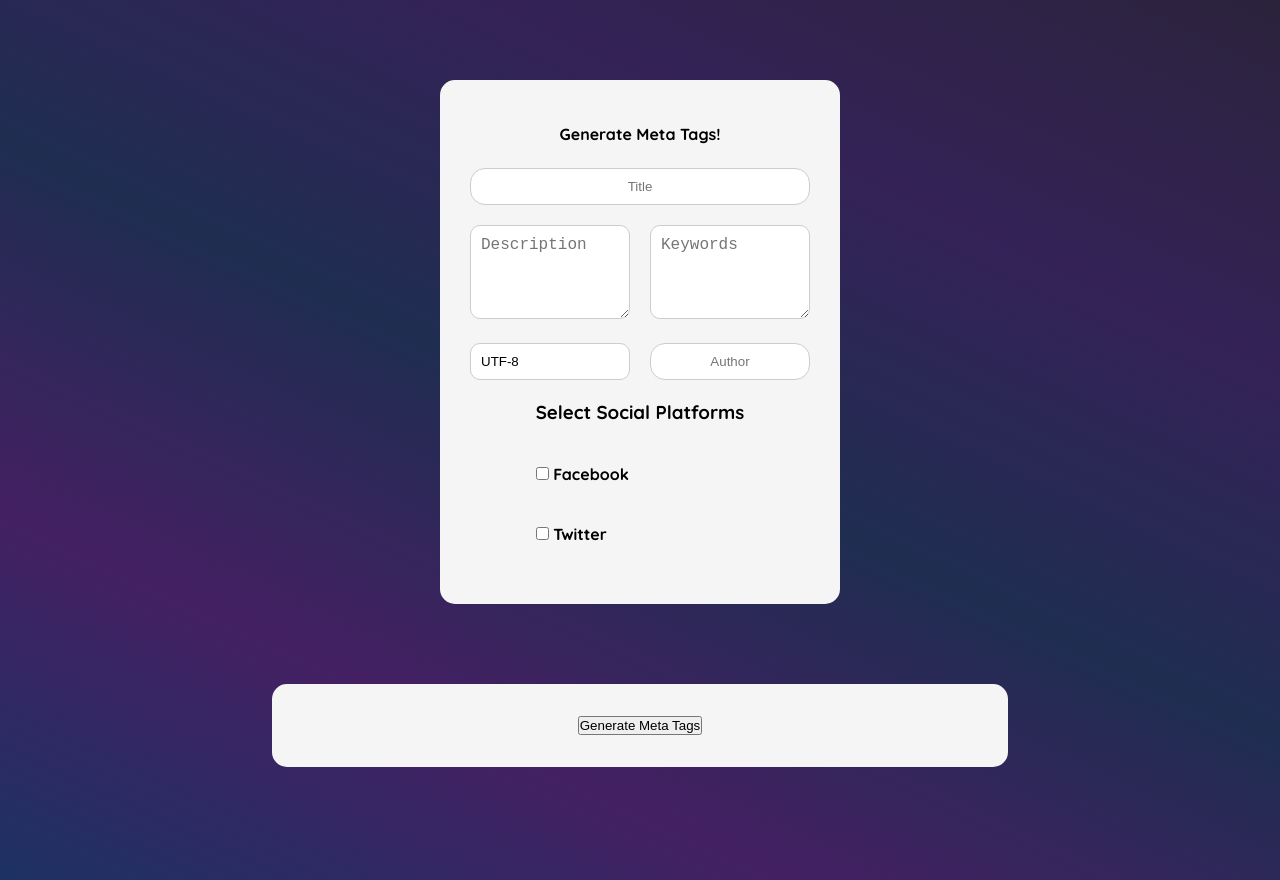
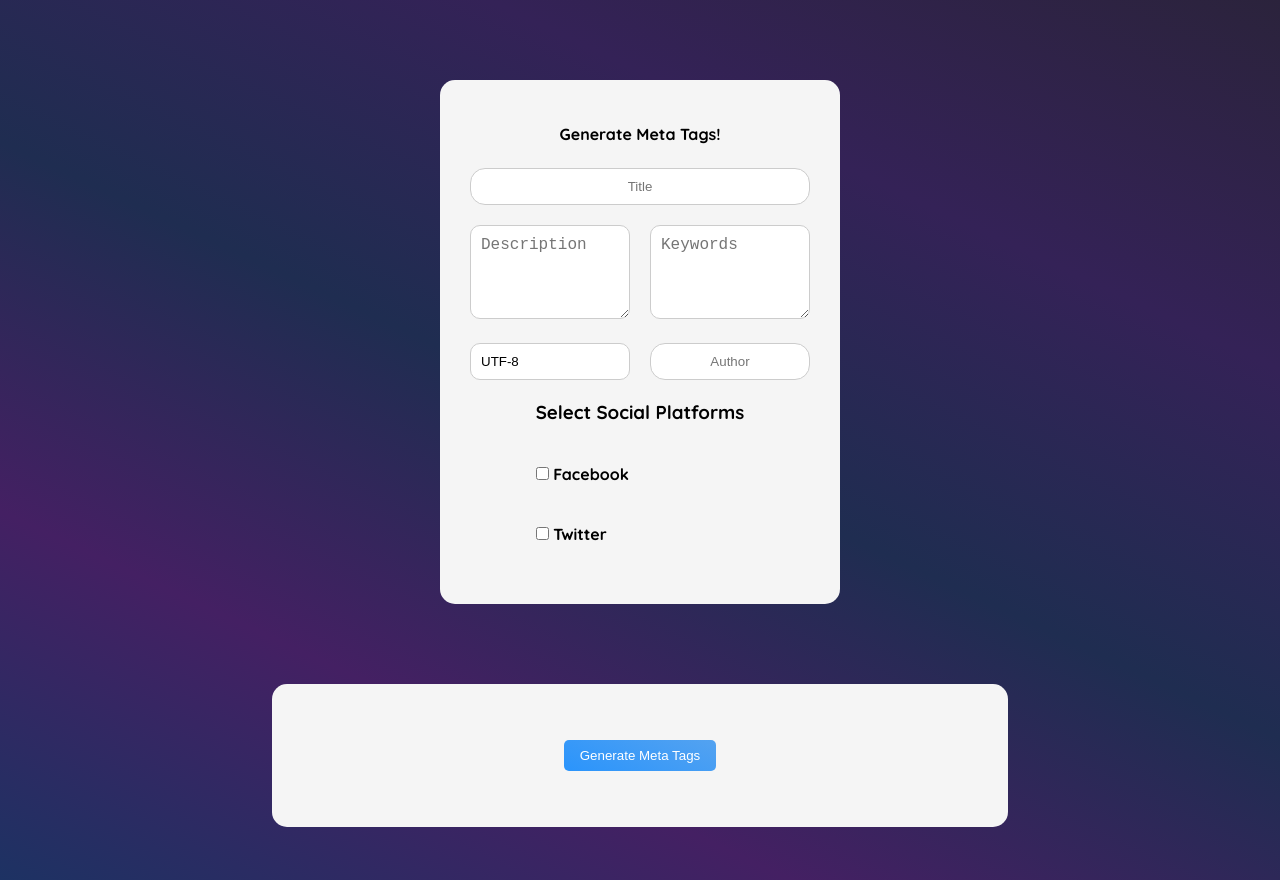
Before and after one commit to PavelAC/Meta-Generator, an Angular app: page / in a window 1280 px wide. Built offline with nearby package versions, Linux system fonts and the light colour scheme.

Commit message:
fix generating

```diff
--- a/src/app/code-block/code-block.component.css
+++ b/src/app/code-block/code-block.component.css
@@ -6,18 +6,35 @@
     position: absolute;
     top: 10px;
     right: 10px;
-    padding: 5px 10px;
-    background-color: #007bff;
+    padding: 0.5rem 1rem;
+    background: linear-gradient(25deg, #1e90ff, #99badd);
+    background-size: 300% 300%; /* Make the gradient larger to allow movement */
     color: white;
+    border-radius: 0.31rem;
+    cursor: pointer;
+    transition: transform 0.3s ease-in;
     border: none;
-    cursor: pointer;
-  }
+    background-position: 0% 50%; /* Initial position */
+    }
 
+    button:hover {
+      transform: translateY(-3px);
+      animation: gradient-shift 1.5s infinite alternate; /* Smooth looping animation */
+    }
+
+    @keyframes gradient-shift {
+      0% {
+        background-position: 0% 50%;
+      }
+      100% {
+        background-position: 100% 50%;
+      }
+    }
   pre {
     padding: 10px;
     color: #f5f5f5;
     background-color: #333333;
-    border-radius: 5px;
+    border-radius: .31rem;
     width: 45rem;
   }
 
@@ -28,8 +45,8 @@
     display: flex;
     flex-direction: column;
     align-items: center;
-    padding: 20px;
-    border-radius: 15px;
-    width: 400px;
+    padding: 2rem;
+    border-radius: 1rem;
+    width: 25rem;
     flex-wrap: wrap;
   }
--- a/src/app/code-block/code-block.component.ts
+++ b/src/app/code-block/code-block.component.ts
@@ -8,25 +8,37 @@ import { Clipboard } from '@angular/cdk/clipboard';
   styleUrls: ['./code-block.component.css'],
   providers: [Clipboard]
 })
-export class CodeBlockComponent{
-  @Input() code: string = '';
-  @Input() language: string = 'html';
+export class CodeBlockComponent implements OnChanges {
+  @Input() code!: string; // The code content to display
+  @Input() language: string = 'html'; // The language for syntax highlighting (default: HTML)
 
-  constructor(private el: ElementRef, private clipboard: Clipboard) {}
+  constructor(
+    private el: ElementRef,
+    private clipboard: Clipboard
+  ) {}
 
   ngOnChanges(changes: SimpleChanges) {
     if (changes['code']) {
-      this.setCodeContent();
+      this.updateCodeContent();
     }
   }
 
-  // This function updates the code content in the DOM
-  setCodeContent() {
+  private updateCodeContent() {
     const codeElement = this.el.nativeElement.querySelector('code');
     if (codeElement) {
-      codeElement.textContent = this.code;
+      codeElement.textContent = this.code; // Set the code content
     }
   }
+
+  // copyCode() {
+  //   const codeToCopy = this.generatedTagsString();
+  //   if (codeToCopy) {
+  //     this.clipboard.copy(codeToCopy);
+  //     console.log('Code copied to clipboard!');
+  //   } else {
+  //     console.warn('No code available to copy.');
+  //   }
+  // }
 
   copyCode() {
     this.clipboard.copy(this.code);
--- a/src/app/tag-generator/tag-generator.component.css
+++ b/src/app/tag-generator/tag-generator.component.css
@@ -11,3 +11,32 @@ div{
     flex-wrap: wrap;
     width: 46rem;
 }
+button {
+    padding: 0.5rem 1rem;
+    background: linear-gradient(25deg, #1e90ff, #99badd);
+    background-size: 300% 300%; /* Make the gradient larger to allow movement */
+    color: white;
+    border-radius: 0.31rem;
+    cursor: pointer;
+    transition: transform 0.3s ease-in;
+    border: none;
+    background-position: 0% 50%; /* Initial position */
+    margin: 1.5rem auto;
+  }
+
+  button:hover {
+    transform: translateY(-3px);
+    animation: gradient-shift 1.5s infinite alternate; /* Smooth looping animation */
+  }
+
+  @keyframes gradient-shift {
+    0% {
+      background-position: 0% 50%;
+    }
+    100% {
+      background-position: 100% 50%;
+    }
+  }
+
+
+    /* transform: translateY(-3px); */
--- a/src/app/tag-generator/tag-generator.component.html
+++ b/src/app/tag-generator/tag-generator.component.html
@@ -1,6 +1,9 @@
 <div>
-  <button type="button" (click)="generatedTags()">Generate Meta Tags</button>
-  <app-code-block   *ngIf="generatedTagsString()"
-  [code]="generatedTagsString()"
-  language="html"></app-code-block>
+  <button type="button" (click)="generateTags()">Generate Meta Tags</button>
+  <app-code-block
+    *ngIf="generatedTagsString()"
+    [code]="generatedTagsString()"
+    language="html">
+  </app-code-block>
+
 </div>
--- a/src/app/tag-generator/tag-generator.component.ts
+++ b/src/app/tag-generator/tag-generator.component.ts
@@ -1,7 +1,8 @@
-import { Component, Input, computed, signal } from '@angular/core';
+import { Component, Input, signal } from '@angular/core';
 import { CommonModule } from '@angular/common';
 import { CodeBlockComponent } from '../code-block/code-block.component';
 import { MetaGeneratorService } from '../meta-generator.service';
+import { Clipboard } from '@angular/cdk/clipboard';
 
 @Component({
   selector: 'app-tag-generator',
@@ -11,21 +12,19 @@ import { MetaGeneratorService } from '../meta-generator.service';
   styleUrls: ['./tag-generator.component.css']
 })
 export class TagGeneratorComponent {
-
-  generateTags!:string;
-
   @Input() formData!: any;
   @Input() socialLinks!: any[];
 
-  constructor(protected metaGenerator :MetaGeneratorService) {}
-
-  // ngOnInit():void{}
-
   generatedTagsString = signal('');
 
-  generatedTags() {
-    // this.generatedTagsString.set('');
-    this.generateTags=this.metaGenerator.generateMetaTags();
-    console.log(this.generateTags)
-    this.generatedTagsString.set(this.generateTags);}
+  constructor(
+    protected metaGenerator: MetaGeneratorService,
+    private clipboard: Clipboard
+  ) {}
+
+  generateTags() {
+    const generated = this.metaGenerator.generateMetaTags();
+    console.log(generated);
+    this.generatedTagsString.set(generated); // Update the signal
+  }
 }
```
